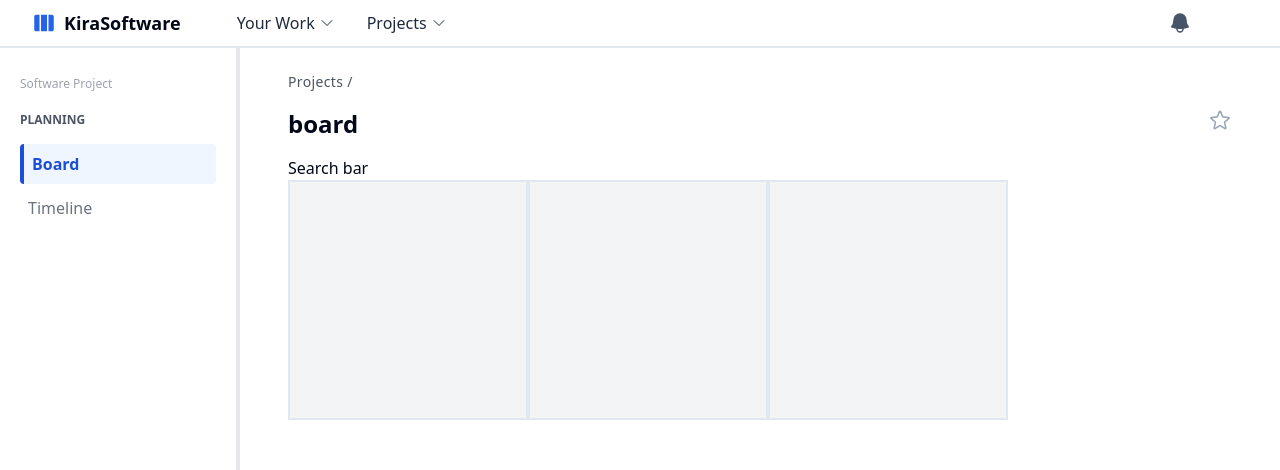
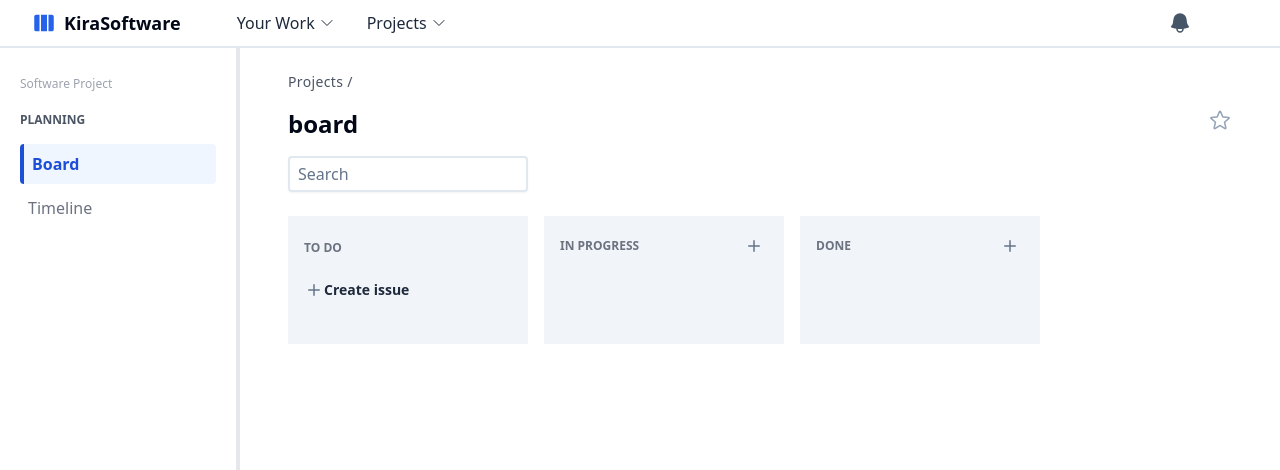
Before and after one commit to faizan-20/project-management-client, a React (Vite) app: page /project/1/board in a window 1280 px wide. Shown: the top 470 px of the page. Built offline with nearby package versions, Linux system fonts and the light colour scheme; no server answers.

Commit message:
UI updates

```diff
--- a/src/App.tsx
+++ b/src/App.tsx
@@ -13,8 +13,9 @@ function App() {
     const getUserProfile = async () => {
       try {
         const response = await axiosPrivate.get("/users/get-profile");
-        const { accessToken, firstname, email, avatar } = response.data.user;
-        setUser({ email, accessToken, firstname, avatar });
+        const { accessToken, firstname, email, avatar, favoriteProjects } =
+          response.data.user;
+        setUser({ email, accessToken, firstname, avatar, favoriteProjects });
       } catch (error) {
         localStorage.clear();
         navigate("/login");
--- a/src/components/ProjectRow.tsx
+++ b/src/components/ProjectRow.tsx
@@ -7,12 +7,11 @@ import { ProjectsContext } from "@/context/ProjectsProvider";
 
 type ProjectRowProps = {
   project: ProjectType;
-  favProjects: string[];
-  setFavProjects: React.Dispatch<React.SetStateAction<string[]>>;
 };
 
-function ProjectRow({ project, favProjects, setFavProjects }: ProjectRowProps) {
-  const { setProjects } = useContext(ProjectsContext);
+function ProjectRow({ project }: ProjectRowProps) {
+  const { setProjects, favProjects, setFavProjects } =
+    useContext(ProjectsContext);
 
   const deleteProject = async () => {
     try {
@@ -77,9 +76,7 @@ function ProjectRow({ project, favProjects, setFavProjects }: ProjectRowProps) {
         )}
       </td>
       <td className="text-blue-800 hover:underline min-w-[6vw] max-w-[6vw] hover:cursor-pointer">
-        <Link to={`project/${project._id}/board`}>
-          {project.title}
-        </Link>
+        <Link to={`project/${project._id}/board`}>{project.title}</Link>
       </td>
       <td className="min-w-[5vw]">{project.key}</td>
       <td className="max-w-[7vw]">Team-managed Software</td>
--- a/src/components/Sidebar.tsx
+++ b/src/components/Sidebar.tsx
@@ -18,8 +18,6 @@ function Sidebar() {
     };
 
     getCurrProject();
-
-    // setCurrProject(projects.find((project) => project._id === projectId));
   }, [projectId]);
 
   return (
--- a/src/context/AuthProvider.tsx
+++ b/src/context/AuthProvider.tsx
@@ -1,3 +1,4 @@
+import { ProjectType } from "@/pages/Home";
 import {
   useState,
   createContext,
@@ -11,6 +12,7 @@ export type User = {
   email: string;
   accessToken: string;
   avatar?: string;
+  favoriteProjects?: ProjectType[];
 };
 
 export interface AuthContextInterface {
@@ -23,6 +25,7 @@ const defaultState = {
     firstname: "",
     email: "",
     accessToken: "",
+    favoriteProjects: [],
   },
   setUser: () => {},
 } as AuthContextInterface;
@@ -38,6 +41,7 @@ export default function AuthProvider({ children }: AuthProviderProps) {
     firstname: "",
     email: "",
     accessToken: "",
+    favoriteProjects: [],
   });
 
   return (
--- a/src/context/ProjectsProvider.tsx
+++ b/src/context/ProjectsProvider.tsx
@@ -10,7 +10,9 @@ import {
 
 export type ProjectsContextType = {
   projects: ProjectType[];
+  favProjects: string[];
   setProjects: Dispatch<SetStateAction<ProjectType[]>>;
+  setFavProjects: Dispatch<SetStateAction<string[]>>;
 };
 
 const defaultState = {
@@ -28,7 +30,9 @@ const defaultState = {
       _id: "",
     },
   ],
+  favProjects: [],
   setProjects: () => {},
+  setFavProjects: () => {},
 } as ProjectsContextType;
 
 type ProjectsProviderProps = {
@@ -41,9 +45,14 @@ const ProjectsProvider = ({ children }: ProjectsProviderProps) => {
   const [projects, setProjects] = useState<ProjectType[]>(
     defaultState.projects
   );
+  const [favProjects, setFavProjects] = useState<string[]>(
+    defaultState.favProjects
+  );
 
   return (
-    <ProjectsContext.Provider value={{ projects, setProjects }}>
+    <ProjectsContext.Provider
+      value={{ projects, favProjects, setProjects, setFavProjects }}
+    >
       {children}
     </ProjectsContext.Provider>
   );
--- a/src/pages/Home.tsx
+++ b/src/pages/Home.tsx
@@ -24,8 +24,7 @@ type ProjectResponseType = {
 export default function Home() {
   // const [projects, setProjects] = useState<ProjectType[]>();
   const [search, setSearch] = useState("");
-  const [favProjects, setFavProjects] = useState<string[]>([]);
-  const { projects, setProjects } = useContext(ProjectsContext);
+  const { projects, setProjects, setFavProjects } = useContext(ProjectsContext);
 
   const axiosPrivate = useAxiosPrivate();
 
@@ -52,7 +51,7 @@ export default function Home() {
     };
     getFavProjects();
     getAllProjects();
-  }, [axiosPrivate, setProjects]);
+  }, [axiosPrivate, setProjects, setFavProjects]);
 
   return (
     <div className="py-6 px-8">
@@ -104,12 +103,7 @@ export default function Home() {
                         .includes(search.toLowerCase());
               })
               .map((project) => (
-                <ProjectRow
-                  key={project._id}
-                  project={project}
-                  favProjects={favProjects}
-                  setFavProjects={setFavProjects}
-                />
+                <ProjectRow key={project._id} project={project} />
               ))}
           </tbody>
         </table>
--- a/src/pages/ProjectBoard.tsx
+++ b/src/pages/ProjectBoard.tsx
@@ -1,12 +1,14 @@
 import { axiosPrivate } from "@/api/axios";
+import { Input } from "@/components/ui/input";
+import { ProjectsContext } from "@/context/ProjectsProvider";
 import { ProjectType } from "@/pages/Home";
-import { useEffect, useState } from "react";
+import { useContext, useEffect, useState } from "react";
 import { useParams } from "react-router-dom";
-
 
 function ProjectBoard() {
   const { projectId } = useParams();
   const [currProject, setCurrProject] = useState<ProjectType>();
+  const { favProjects, setFavProjects } = useContext(ProjectsContext);
 
   useEffect(() => {
     const getCurrProject = async () => {
@@ -21,12 +23,53 @@ function ProjectBoard() {
     getCurrProject();
   }, [projectId]);
 
+  const toggleFavoriteProject = async () => {
+    try {
+      if (favProjects.includes(currProject?._id ? currProject._id : "")) {
+        await axiosPrivate.post(
+          `/projects/remove-favour-project/${currProject?._id}`
+        );
+        setFavProjects((prevArray) =>
+          prevArray.filter((item) => item !== currProject?._id)
+        );
+      } else {
+        await axiosPrivate.post(
+          `/projects/add-favour-project/${currProject?._id}`
+        );
+        setFavProjects([
+          ...favProjects,
+          currProject?._id ? currProject._id : "",
+        ]);
+      }
+    } catch (error) {
+      console.error(error);
+    }
+  };
+
   return (
     <div className="flex flex-col px-6">
-      <div className="text-gray-600 text-sm tracking-wide">Projects / {currProject?.title}</div>
+      <div className="text-gray-600 text-sm tracking-wide">
+        Projects / {currProject?.title}
+      </div>
       <div className="flex flex-row justify-between">
-        <div className="font-semibold py-4 text-2xl">{currProject?.key} board</div>
-        <div className="py-4">
+        <div className="font-semibold py-4 text-2xl">
+          {currProject?.key} board
+        </div>
+        <div className="py-4" onClick={toggleFavoriteProject}>
+          {favProjects.includes(currProject?._id ? currProject._id : "") ? (
+            <svg
+              xmlns="http://www.w3.org/2000/svg"
+              viewBox="0 0 24 24"
+              fill="currentColor"
+              className="w-6 h-6 text-amber-400 hover:cursor-pointer"
+            >
+              <path
+                fillRule="evenodd"
+                d="M10.788 3.21c.448-1.077 1.976-1.077 2.424 0l2.082 5.006 5.404.434c1.164.093 1.636 1.545.749 2.305l-4.117 3.527 1.257 5.273c.271 1.136-.964 2.033-1.96 1.425L12 18.354 7.373 21.18c-.996.608-2.231-.29-1.96-1.425l1.257-5.273-4.117-3.527c-.887-.76-.415-2.212.749-2.305l5.404-.434 2.082-5.005Z"
+                clipRule="evenodd"
+              />
+            </svg>
+          ) : (
             <svg
               xmlns="http://www.w3.org/2000/svg"
               fill="none"
@@ -41,19 +84,65 @@ function ProjectBoard() {
                 d="M11.48 3.499a.562.562 0 0 1 1.04 0l2.125 5.111a.563.563 0 0 0 .475.345l5.518.442c.499.04.701.663.321.988l-4.204 3.602a.563.563 0 0 0-.182.557l1.285 5.385a.562.562 0 0 1-.84.61l-4.725-2.885a.562.562 0 0 0-.586 0L6.982 20.54a.562.562 0 0 1-.84-.61l1.285-5.386a.562.562 0 0 0-.182-.557l-4.204-3.602a.562.562 0 0 1 .321-.988l5.518-.442a.563.563 0 0 0 .475-.345L11.48 3.5Z"
               />
             </svg>
+          )}
         </div>
       </div>
       <div>
-        Search bar
+        <Input
+          type="text"
+          name="search-issue"
+          id="search-issue"
+          placeholder="Search"
+          className="px-2 text-base border-slate-200 border-2 max-w-60"
+        />
       </div>
 
-      <div className="flex flex-row">
-        <div className="border-2 bg-gray-100 h-60 w-60"></div>
-        <div className="border-2 bg-gray-100 h-60 w-60"></div>
-        <div className="border-2 bg-gray-100 h-60 w-60"></div>
+      <div className="flex gap-4 mt-6">
+        <div className="bg-slate-100 h-full min-h-32 w-60">
+          <div className="text-xs text-gray-500 font-semibold m-4 mt-6">
+            TO DO
+          </div>
+          <div className="text-sm font-semibold text-slate-800 mx-2 hover:bg-slate-200 p-2 cursor-pointer flex transition-all">
+            <svg
+              xmlns="http://www.w3.org/2000/svg"
+              viewBox="0 0 20 20"
+              fill="currentColor"
+              className="w-5 h-5 text-slate-500"
+            >
+              <path d="M10.75 4.75a.75.75 0 0 0-1.5 0v4.5h-4.5a.75.75 0 0 0 0 1.5h4.5v4.5a.75.75 0 0 0 1.5 0v-4.5h4.5a.75.75 0 0 0 0-1.5h-4.5v-4.5Z" />
+            </svg>
+            Create issue
           </div>
         </div>
-  )
+        <div className="bg-slate-100 h-full min-h-32 w-60">
+          <div className="text-xs text-gray-500 font-semibold m-4 flex justify-between items-center">
+            <div>IN PROGRESS</div>
+            <svg
+              xmlns="http://www.w3.org/2000/svg"
+              viewBox="0 0 20 20"
+              fill="currentColor"
+              className="w-7 h-7 text-slate-500 hover:bg-slate-200 rounded-sm cursor-pointer p-1 transition-all"
+            >
+              <path d="M10.75 4.75a.75.75 0 0 0-1.5 0v4.5h-4.5a.75.75 0 0 0 0 1.5h4.5v4.5a.75.75 0 0 0 1.5 0v-4.5h4.5a.75.75 0 0 0 0-1.5h-4.5v-4.5Z" />
+            </svg>
+          </div>
+        </div>
+        <div className="bg-slate-100 h-full min-h-32 w-60">
+          <div className="text-xs text-gray-500 font-semibold m-4 flex justify-between items-center">
+            <div>DONE</div>
+            <svg
+              xmlns="http://www.w3.org/2000/svg"
+              viewBox="0 0 20 20"
+              fill="currentColor"
+              className="w-7 h-7 text-slate-500 hover:bg-slate-200 rounded-sm cursor-pointer p-1 transition-all"
+            >
+              <path d="M10.75 4.75a.75.75 0 0 0-1.5 0v4.5h-4.5a.75.75 0 0 0 0 1.5h4.5v4.5a.75.75 0 0 0 1.5 0v-4.5h4.5a.75.75 0 0 0 0-1.5h-4.5v-4.5Z" />
+            </svg>
+          </div>
+        </div>
+      </div>
+    </div>
+  );
 }
 
 export default ProjectBoard;
```
Also changed, not shown: src/components/CreateProjectDialog.tsx (+4 -4 lines). Lines whose indentation alone changed are shown as unchanged.
